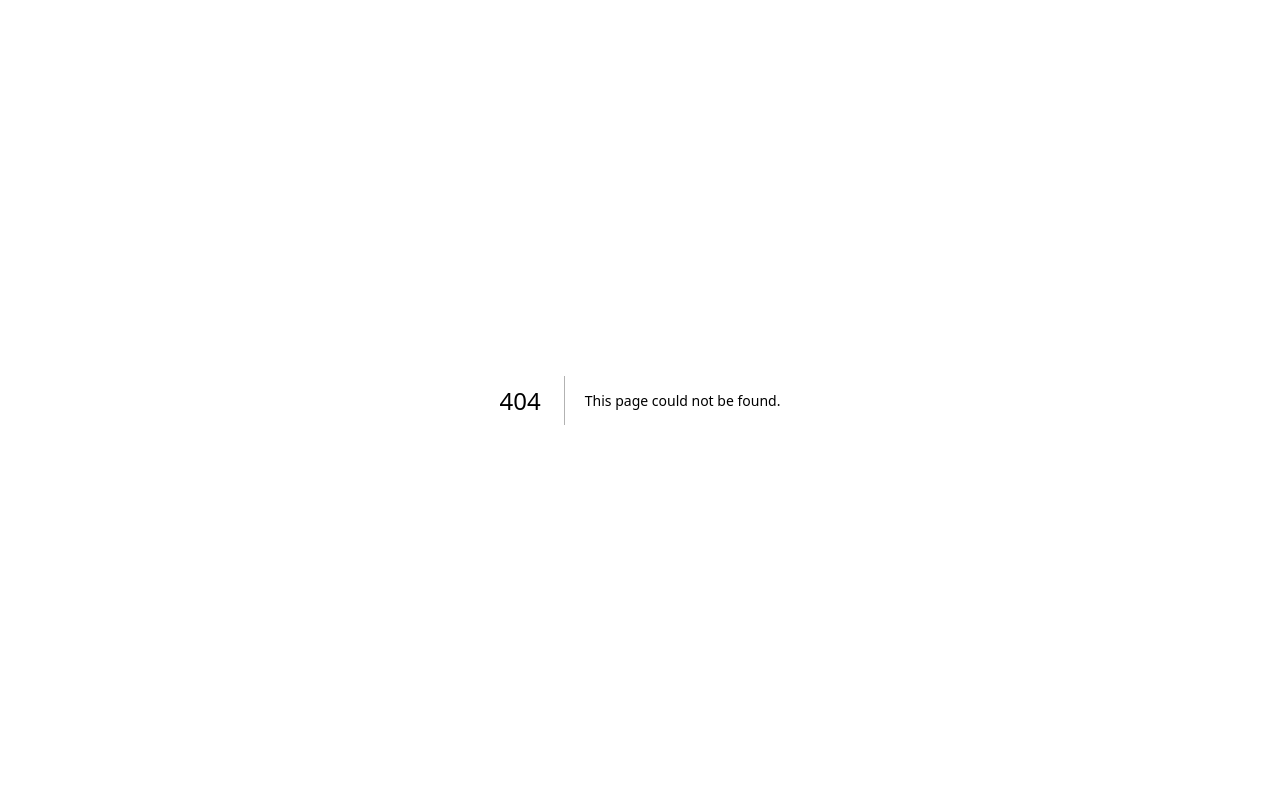
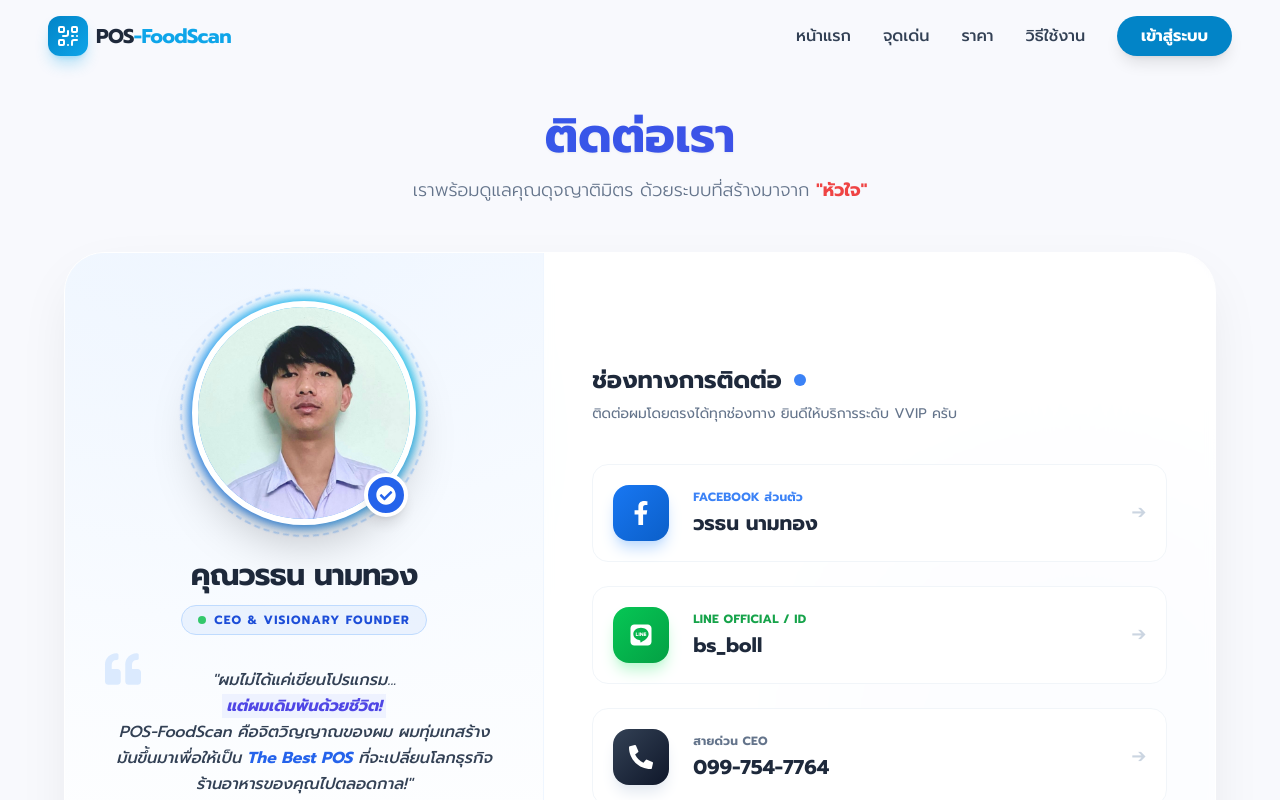
Before and after one commit to twanty979-hue/scan-food, a Next.js app: page /contact in a window 1280 px wide. Before the commit this address had no page. Shown: the top 800 px of the page. Built offline with nearby package versions, Linux system fonts and the light colour scheme.

Commit message:
new plan and contact

```diff
--- /dev/null
+++ b/app/(home)/contact/page.tsx
@@ -0,0 +1,156 @@
+import Image from 'next/image';
+import { FaFacebookF, FaLine, FaPhoneAlt, FaQuoteLeft, FaCheckCircle } from 'react-icons/fa';
+
+export default function ContactPage() {
+  return (
+    // เว้นระยะด้านบนเผื่อ Navbar
+    <main className="min-h-screen bg-[#F8F9FD] font-anuphan pt-28 pb-20">
+
+      <div className="container mx-auto px-4">
+
+        {/* Header Section */}
+        <div className="text-center mb-12">
+          <h1 className="text-4xl md:text-5xl font-extrabold text-transparent bg-clip-text bg-gradient-to-r from-blue-600 to-indigo-600 mb-4 drop-shadow-sm">
+            ติดต่อเรา
+          </h1>
+          <p className="text-slate-500 text-lg font-light">
+            เราพร้อมดูแลคุณดุจญาติมิตร ด้วยระบบที่สร้างมาจาก <span className="text-red-500 font-bold">"หัวใจ"</span>
+          </p>
+        </div>
+
+        {/* Super Content Card */}
+        <div className="bg-white rounded-[2.5rem] shadow-[0_20px_60px_-15px_rgba(0,0,0,0.1)] border border-white overflow-hidden max-w-6xl mx-auto relative">
+
+          {/* Decorative Background Blur */}
+          <div className="absolute top-0 left-0 w-full h-full overflow-hidden pointer-events-none z-0">
+             <div className="absolute top-[-10%] left-[-10%] w-[500px] h-[500px] bg-blue-100 rounded-full blur-[100px] opacity-50"></div>
+             <div className="absolute bottom-[-10%] right-[-10%] w-[500px] h-[500px] bg-indigo-50 rounded-full blur-[100px] opacity-50"></div>
+          </div>
+
+          <div className="flex flex-col md:flex-row relative z-10">
+
+            {/* ฝั่งซ้าย: THE CEO (โหมดเล่นใหญ่) */}
+            <div className="md:w-5/12 bg-gradient-to-b from-blue-50/80 to-white p-12 flex flex-col items-center text-center relative border-b md:border-b-0 md:border-r border-blue-50">
+
+              {/* Profile Image with Aura */}
+              <div className="relative w-56 h-56 mb-8 group cursor-pointer">
+                {/* Rotating Rings */}
+                <div className="absolute inset-[-12px] border-2 border-dashed border-blue-200 rounded-full animate-[spin_10s_linear_infinite]"></div>
+                <div className="absolute inset-[-4px] bg-gradient-to-tr from-blue-500 to-cyan-400 rounded-full animate-pulse blur-sm"></div>
+
+                <Image
+                  src="/images/ceo.jpg" // *** รูปเดิม ***
+                  alt="Worathon Namthong"
+                  fill
+                  className="rounded-full object-cover border-[6px] border-white shadow-2xl relative z-10 transform group-hover:scale-105 transition-transform duration-500"
+                />
+
+                {/* Verified Badge */}
+                <div className="absolute bottom-2 right-2 z-20 bg-blue-600 text-white p-2 rounded-full border-4 border-white shadow-lg">
+                  <FaCheckCircle className="text-xl" />
+                </div>
+              </div>
+
+              <h2 className="text-3xl font-extrabold text-slate-800 tracking-tight">
+                คุณวรธน นามทอง
+              </h2>
+              <div className="mt-3 inline-flex items-center space-x-2 bg-blue-100/50 px-4 py-1.5 rounded-full border border-blue-200">
+                <span className="w-2 h-2 bg-green-500 rounded-full animate-pulse"></span>
+                <span className="text-blue-700 text-xs font-bold uppercase tracking-widest">
+                  CEO & Visionary Founder
+                </span>
+              </div>
+
+              {/* Quote แบบเล่นใหญ่ */}
+              <div className="mt-8 relative">
+                <FaQuoteLeft className="absolute -top-4 -left-2 text-blue-100 text-4xl" />
+                <p className="text-slate-700 text-base leading-relaxed font-medium italic relative z-10">
+                  "ผมไม่ได้แค่เขียนโปรแกรม... <br/>
+                  <span className="text-indigo-600 font-bold bg-indigo-50 px-1">แต่ผมเดิมพันด้วยชีวิต!</span> <br/>
+                  POS-FoodScan คือจิตวิญญาณของผม ผมทุ่มเทสร้างมันขึ้นมาเพื่อให้เป็น <span className="text-blue-600 font-bold">The Best POS</span> ที่จะเปลี่ยนโลกธุรกิจร้านอาหารของคุณไปตลอดกาล!"
+                </p>
+              </div>
+
+              {/* Signature (Fake visual signature) */}
+              <div className="mt-8 text-slate-300 font-serif text-4xl opacity-50 rotate-[-5deg]">
+                Worathon N.
+              </div>
+            </div>
+
+            {/* ฝั่งขวา: Contact Info (ทันสมัย น่ากด) */}
+            <div className="md:w-7/12 p-12 flex flex-col justify-center bg-white/60 backdrop-blur-sm">
+              <div className="mb-10">
+                <h3 className="text-2xl font-bold text-slate-800 flex items-center gap-3">
+                  ช่องทางการติดต่อ
+                  <span className="flex h-3 w-3 relative">
+                    <span className="animate-ping absolute inline-flex h-full w-full rounded-full bg-blue-400 opacity-75"></span>
+                    <span className="relative inline-flex rounded-full h-3 w-3 bg-blue-500"></span>
+                  </span>
+                </h3>
+                <p className="text-slate-500 text-sm mt-2">ติดต่อผมโดยตรงได้ทุกช่องทาง ยินดีให้บริการระดับ VVIP ครับ</p>
+              </div>
+
+              <div className="grid gap-6">
+                {/* Facebook Card */}
+                <a
+                  href="https://www.facebook.com/worathon.namthong.2025/"
+                  target="_blank"
+                  rel="noopener noreferrer"
+                  className="group flex items-center p-5 rounded-2xl border border-slate-100 bg-white hover:border-blue-500/30 hover:shadow-[0_10px_40px_-10px_rgba(37,99,235,0.2)] transition-all duration-300 transform hover:-translate-y-1"
+                >
+                  <div className="w-14 h-14 bg-gradient-to-br from-[#1877F2] to-[#0b5fc9] rounded-2xl flex items-center justify-center text-white text-2xl shadow-lg shadow-blue-200 group-hover:rotate-6 transition-transform">
+                    <FaFacebookF />
+                  </div>
+                  <div className="ml-6 flex-1">
+                    <p className="text-xs text-blue-500 font-bold uppercase tracking-wide mb-1">Facebook ส่วนตัว</p>
+                    <p className="text-slate-800 font-bold text-xl group-hover:text-[#1877F2] transition-colors">
+                      วรธน นามทอง
+                    </p>
+                  </div>
+                  <div className="text-slate-300 group-hover:text-blue-500 transition-colors">➔</div>
+                </a>
+
+                {/* Line Card */}
+                <a
+                  href="https://line.me/ti/p/~bs_boll"
+                  target="_blank"
+                  rel="noopener noreferrer"
+                  className="group flex items-center p-5 rounded-2xl border border-slate-100 bg-white hover:border-green-500/30 hover:shadow-[0_10px_40px_-10px_rgba(22,163,74,0.2)] transition-all duration-300 transform hover:-translate-y-1"
+                >
+                  <div className="w-14 h-14 bg-gradient-to-br from-[#06C755] to-[#04a044] rounded-2xl flex items-center justify-center text-white text-2xl shadow-lg shadow-green-200 group-hover:rotate-6 transition-transform">
+                    <FaLine />
+                  </div>
+                  <div className="ml-6 flex-1">
+                    <p className="text-xs text-green-600 font-bold uppercase tracking-wide mb-1">Line Official / ID</p>
+                    <p className="text-slate-800 font-bold text-xl group-hover:text-[#06C755] transition-colors">
+                      bs_boll
+                    </p>
+                  </div>
+                  <div className="text-slate-300 group-hover:text-green-500 transition-colors">➔</div>
+                </a>
+
+                {/* Phone Card */}
+                <a
+                  href="tel:0997547764"
+                  className="group flex items-center p-5 rounded-2xl border border-slate-100 bg-white hover:border-slate-800/30 hover:shadow-[0_10px_40px_-10px_rgba(30,41,59,0.2)] transition-all duration-300 transform hover:-translate-y-1"
+                >
+                  <div className="w-14 h-14 bg-gradient-to-br from-slate-700 to-slate-900 rounded-2xl flex items-center justify-center text-white text-2xl shadow-lg shadow-slate-200 group-hover:rotate-6 transition-transform">
+                    <FaPhoneAlt />
+                  </div>
+                  <div className="ml-6 flex-1">
+                    <p className="text-xs text-slate-500 font-bold uppercase tracking-wide mb-1">สายด่วน CEO</p>
+                    <p className="text-slate-800 font-bold text-xl group-hover:text-slate-900 transition-colors">
+                      099-754-7764
+                    </p>
+                  </div>
+                  <div className="text-slate-300 group-hover:text-slate-700 transition-colors">➔</div>
+                </a>
+              </div>
+            </div>
+
+          </div>
+        </div>
+      </div>
+    </main>
+  );
+}
--- a/app/(home)/pricing/page.tsx
+++ b/app/(home)/pricing/page.tsx
@@ -63,7 +63,7 @@
             <div className="mb-6 text-center">
               <h3 className="text-sm font-bold text-blue-500 tracking-widest uppercase mb-2">BASIC</h3>
               <div className="flex items-baseline justify-center gap-1 mb-2">
-                <span className="text-4xl font-black text-slate-800">399</span>
+                <span className="text-4xl font-black text-slate-800">250</span>
                 <span className="text-sm text-slate-400 font-medium">บ./เดือน</span>
               </div>
               <p className="text-xs text-slate-500">สำหรับร้านขนาดเล็ก</p>
@@ -109,7 +109,7 @@
             <div className="mb-6 text-center">
               <h3 className="text-sm font-bold text-blue-600 tracking-widest uppercase mb-2">PRO</h3>
               <div className="flex items-baseline justify-center gap-1 mb-2">
-                <span className="text-4xl font-black text-slate-800">699</span>
+                <span className="text-4xl font-black text-slate-800">489</span>
                 <span className="text-sm text-slate-400 font-medium">บ./เดือน</span>
               </div>
               <p className="text-xs text-slate-500">สำหรับร้านที่ต้องการระบบพนักงาน</p>
--- a/app/dashboard/settings/constants.ts
+++ b/app/dashboard/settings/constants.ts
@@ -16,7 +16,7 @@
 
   basic: {
     name: 'Basic',
-    price: '399',
+    price: '250',
     period: 'บาท/เดือน',
     themes: '4 ธีม',
     orders: 'ไม่จำกัด',
@@ -34,7 +34,7 @@
 
   pro: {
     name: 'Pro',
-    price: '699',
+    price: '489',
     period: 'บาท/เดือน',
     themes: '7 ธีม',
     orders: 'ไม่จำกัด',
--- a/package.json
+++ b/package.json
@@ -22,6 +22,7 @@
     "qrcode.react": "^4.2.0",
     "react": "19.2.3",
     "react-dom": "19.2.3",
+    "react-icons": "^5.5.0",
     "recharts": "^3.7.0"
   },
   "devDependencies": {
```
Also changed, not shown: public/images/ceo.jpg (added), 1 other file (tests, documents, lock files or other folders).
